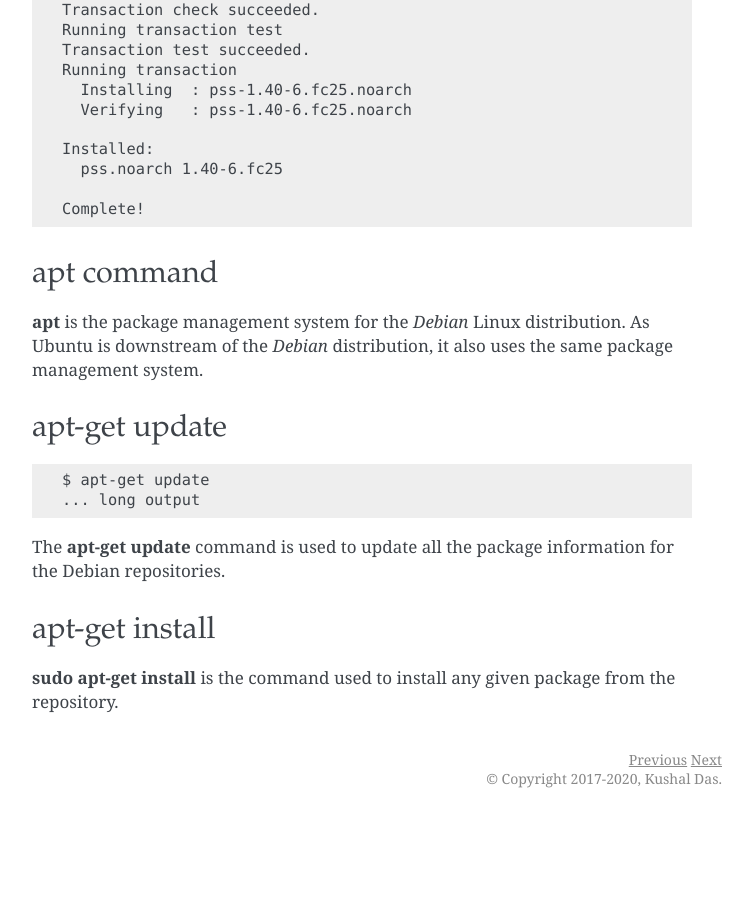
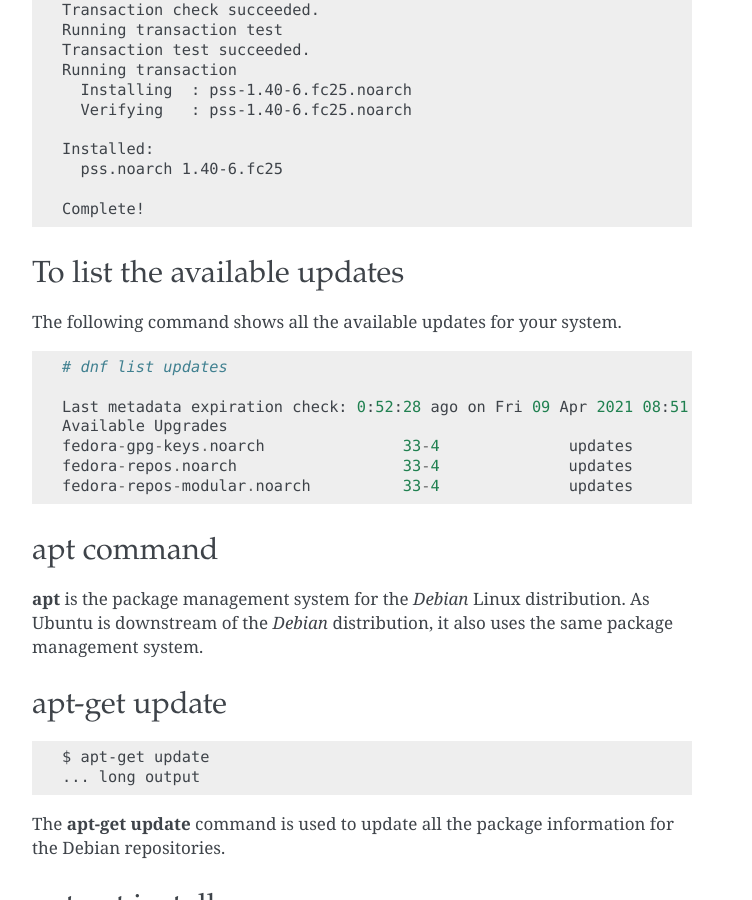
Before and after one commit to kushaldas/lym, a Sphinx documentation site: the page built from docs/packages.rst, in a window 1280 px wide and 900 px high, scrolled down 2012 px. Shown: the whole window, without its empty margins (388-1140 px from the left). Built offline with Sphinx 7.4.7, drawn with Linux system fonts in a browser that asks for light colours; a script that is not in the unit is left out; before the commit the page ends 2830 px from its top, so only the background shows below that; some of the changed text lies outside the part shown.

Commit message:
Adds dnf list updates

```diff
--- a/docs/packages.rst
+++ b/docs/packages.rst
@@ -115,6 +115,22 @@ than one package name as the argument.
 
   Complete!
 
+To list the available updates
+-----------------------------
+
+The following command shows all the available updates for your system.
+
+::
+
+        # dnf list updates
+
+        Last metadata expiration check: 0:52:28 ago on Fri 09 Apr 2021 08:51:39 PM IST.
+        Available Upgrades
+        fedora-gpg-keys.noarch               33-4              updates
+        fedora-repos.noarch                  33-4              updates
+        fedora-repos-modular.noarch          33-4              updates
+
+
 .. index:: apt
 
 apt command
```
